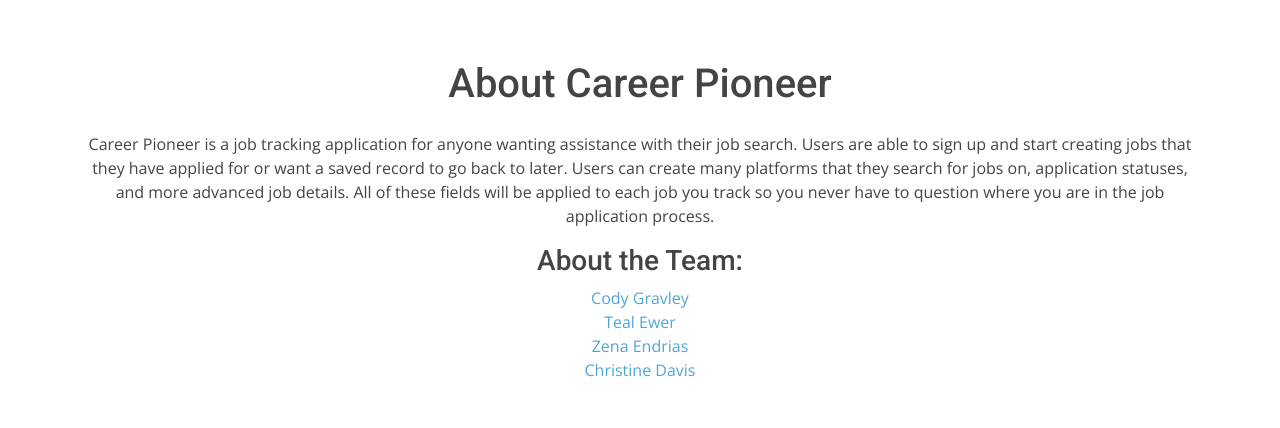
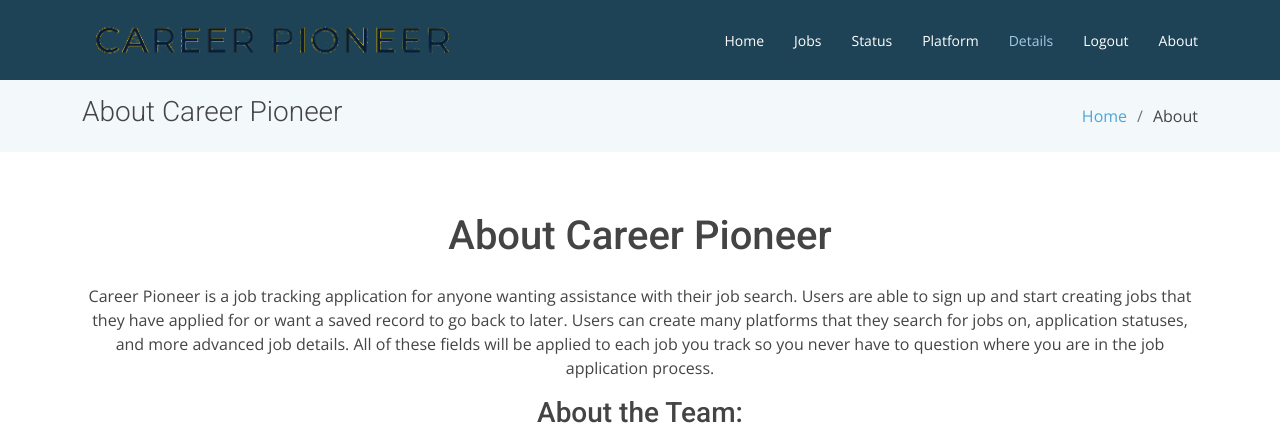
Before and after one commit to carreerpioneer/careerpioneer, a Django app: page /about/ in a window 1280 px wide. Shown: the top 428 px of the page. Run offline with Django 4.2, Linux system fonts and the light colour scheme; some libraries are stand-ins or nearby versions.

Commit message:
start about

```diff
--- a/main_app/templates/about.html
+++ b/main_app/templates/about.html
@@ -1,8 +1,56 @@
 {% extends 'base.html' %}
+
 {% load static %}
+
 {% block head %}
+<!--Start Header-->
+<header id="header" class="d-flex align-items-center">
+    <div
+     class="container d-flex
+      justify-content-between align-items-center">
+
+      <div class="logo">
+        <a href="/">
+          <img
+           src="{% static "images/Careerpioneername.png" %}" alt="Logo"
+           class="img-fluid">
+        </a>
+      </div>
+      <!-- Start NavBar -->
+      <nav id="navbar" class="navbar">
+        <ul>
+          <li><a  href="/">Home</a></li>
+          <li><a href="{% url 'jobs' %}">Jobs</a></li>
+          <li><a href="{% url 'status' %}">Status</a></li>
+          <li><a href="{% url 'create-platform' %}">Platform</a></li>
+          <li><a class="active" href="/details">Details</a></li>
+          <li><a href="{% url 'logout' %}">Logout</a></li>
+          <li><a href="/about">About</a></li>
+        </ul>
+        <i class="bi bi-list mobile-nav-toggle"></i>
+      </nav>
+      <!-- .navbar -->
+
+    </div>
+  </header>
+  <!-- End Header -->
+
+  <!--Main Stylesheet-->
+  <link type="text/css" href="{% static "css/style.css" %}" rel="stylesheet">
 {% endblock %}
+
 {% block content %}
+<section class="breadcrumbs">
+    <div class="container">
+      <div class="d-flex justify-content-between align-items-center">
+        <h2>About Career Pioneer</h2>
+        <ol>
+          <li><a href="/">Home</a></li>
+          <li>About</li>
+        </ol>
+      </div>
+    </div>
+  </section>
 <section class='container d-flex flex-column align-items-center'>
     <div class="m-auto text-center">
     <h1 class="mb-4">About Career Pioneer</h1>
```
